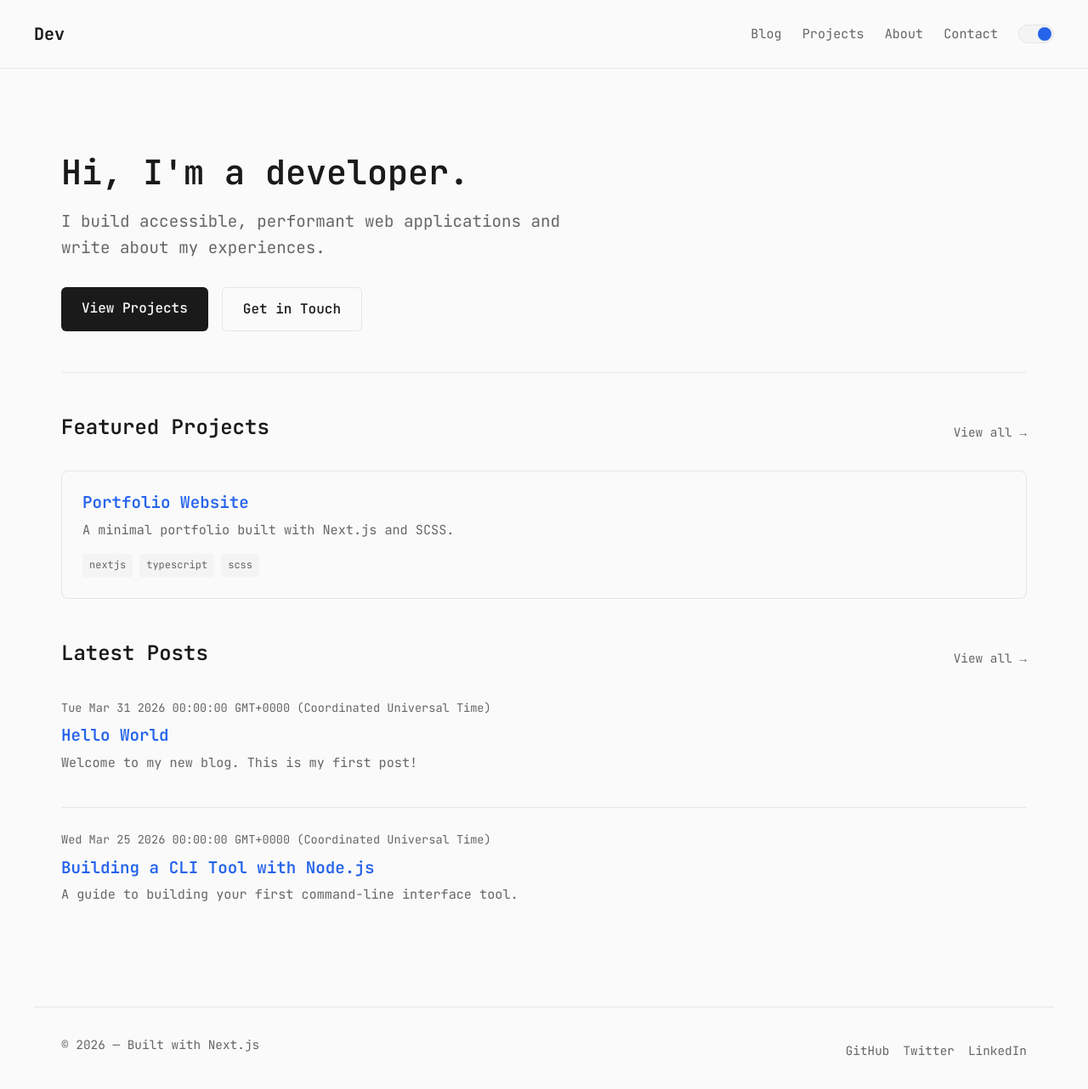
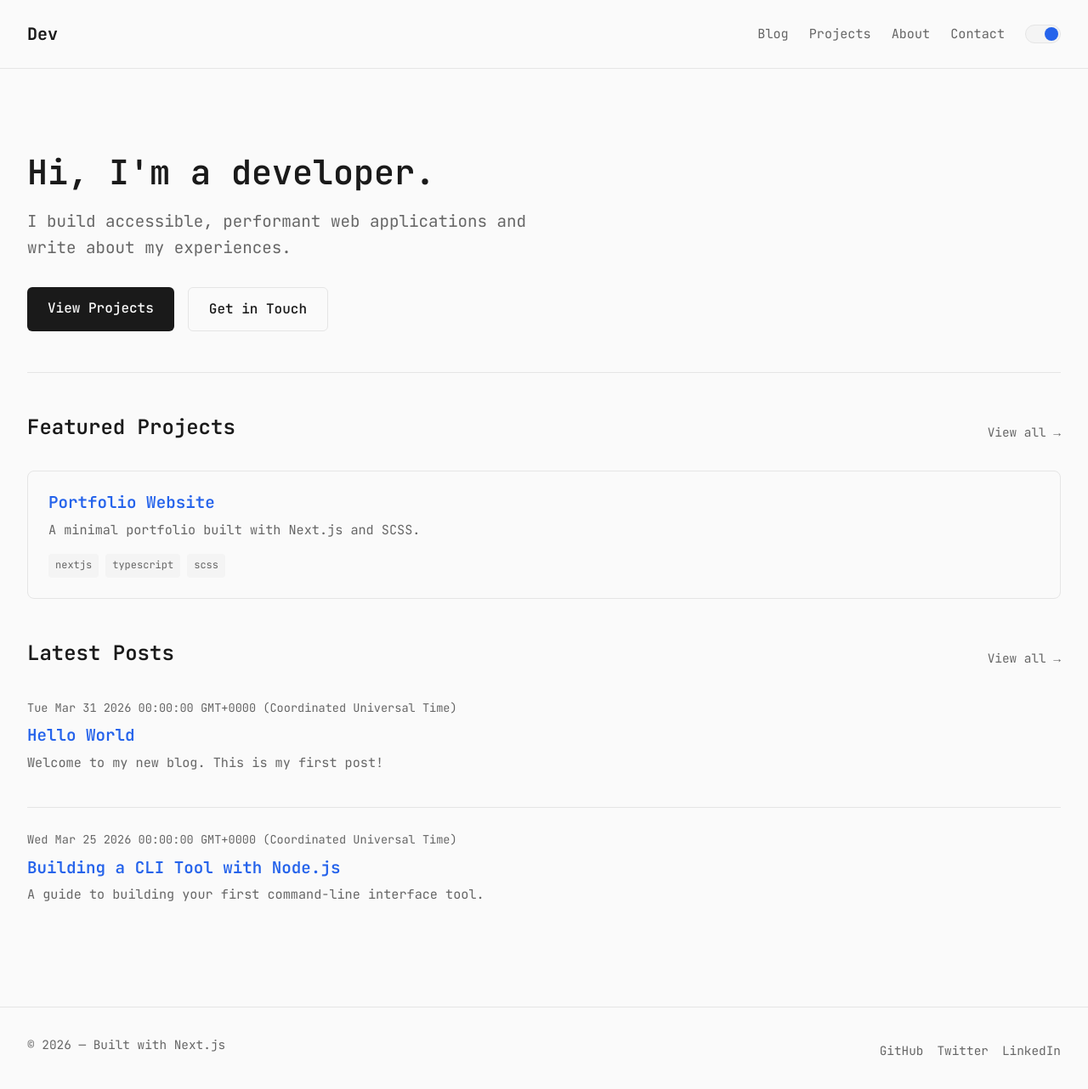
Before and after one commit to ModernAmusements/MA-Blog, a Next.js app: page / in a window 1280 px wide. Shown: the top 1282 px of the page at 85% size. Built offline with nearby package versions, Linux system fonts and the light colour scheme.

Commit message:
Increase max-width to 1400px

```diff
--- a/src/app/layout.tsx
+++ b/src/app/layout.tsx
@@ -33,7 +33,7 @@ export default function RootLayout({
       <body>
         <ThemeProvider attribute="data-theme" defaultTheme="system" enableSystem>
           <Header />
-          <main style={{ maxWidth: '1200px', margin: '0 auto', padding: '2rem', minHeight: 'calc(100vh - 200px)' }}>
+          <main style={{ maxWidth: '1400px', margin: '0 auto', padding: '2rem', minHeight: 'calc(100vh - 200px)' }}>
             {children}
           </main>
           <Footer />
--- a/src/components/Footer.module.scss
+++ b/src/components/Footer.module.scss
@@ -1,5 +1,5 @@
 .footer {
-  max-width: 1200px;
+  max-width: 1400px;
   margin: 0 auto;
   padding: 2rem;
   border-top: 1px solid var(--border);
--- a/src/components/Header.module.scss
+++ b/src/components/Header.module.scss
@@ -8,7 +8,7 @@
 }
 
 .nav {
-  max-width: 1200px;
+  max-width: 1400px;
   margin: 0 auto;
   display: flex;
   justify-content: space-between;
```
